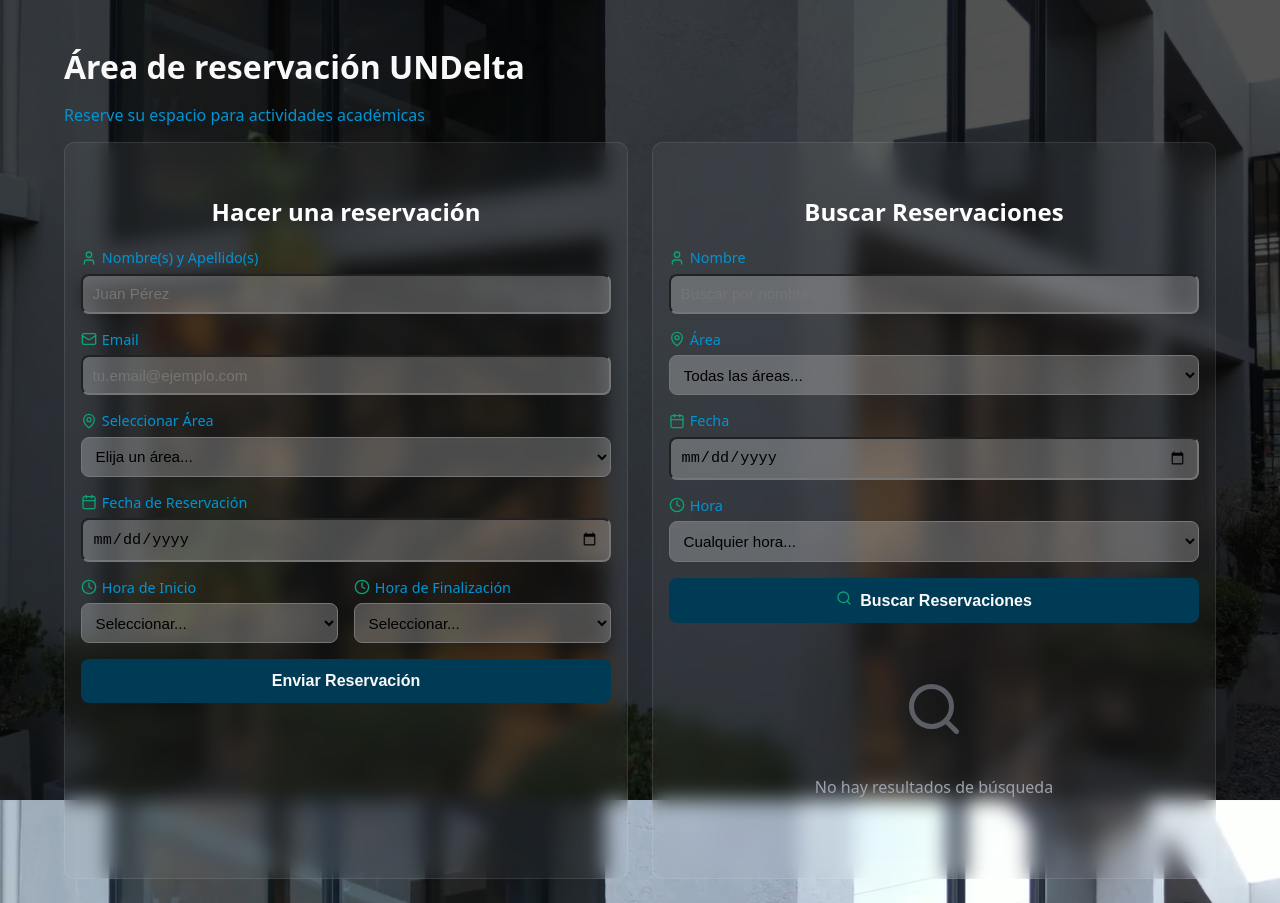
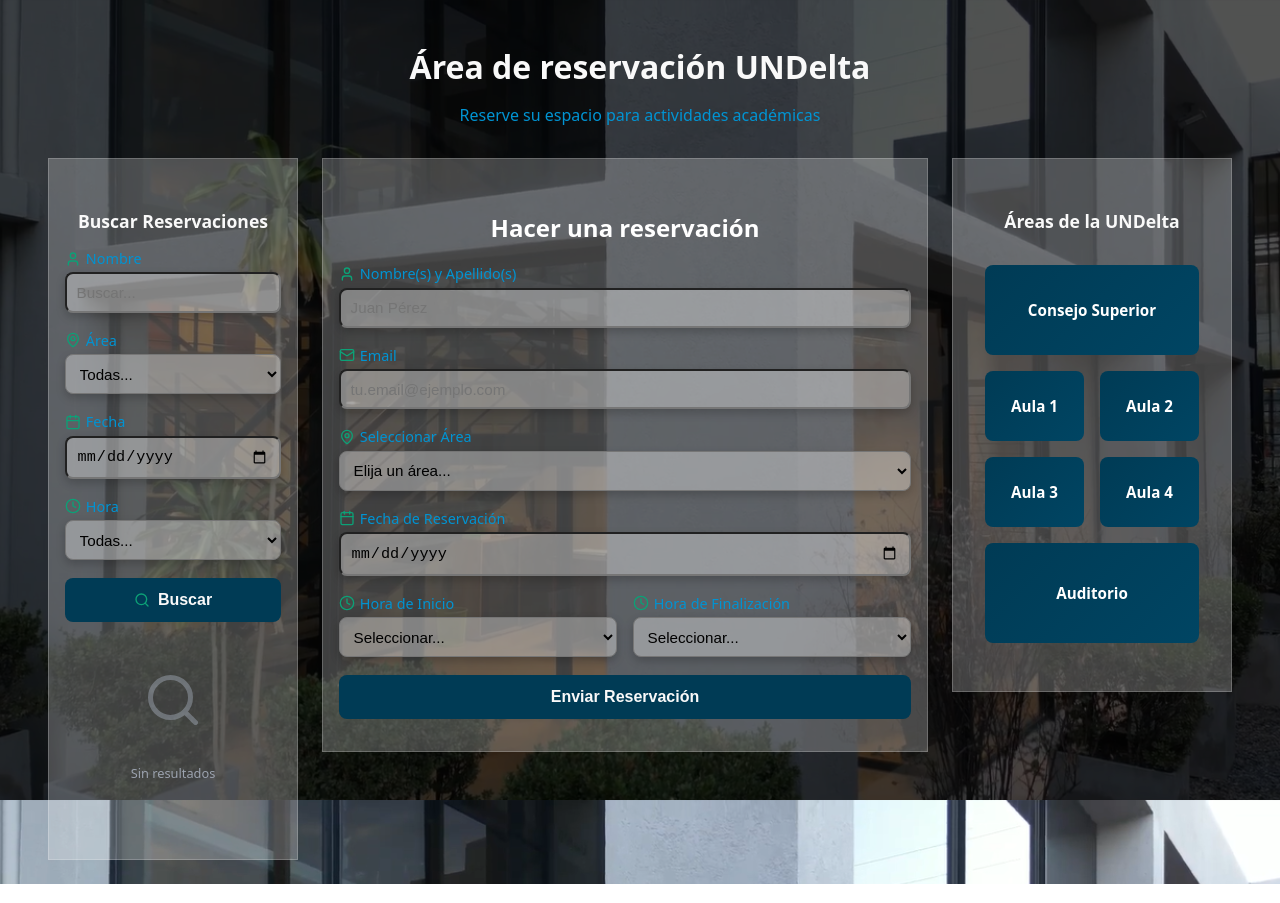
Before and after one commit to Sanchez-Mariano/Reservaciones-Undelta, a React (Create React App) app: page / in a window 1280 px wide. Built offline with nearby package versions, Linux system fonts and the light colour scheme.

Commit message:
nueva disposicion y apartado de area

```diff
--- a/src/menu/menu.css
+++ b/src/menu/menu.css
@@ -30,41 +30,445 @@
   z-index: -1;
 }
 
-.header h1 { font-size: 2rem; font-weight: bold; color: #f9f9f9; margin-bottom: 0.5rem; }
+.header {
+  text-align: center;
+  margin-bottom: 2rem;
+}
 
-.header p { color: #0194d3; font-size: 1rem; }
+.header h1 {
+  font-size: 2rem;
+  font-weight: bold;
+  color: #f9f9f9;
+  margin-bottom: 0.5rem;
+}
+
+.header p {
+  color: #0194d3;
+  font-size: 1rem;
+}
 
 .container {
-  max-width: 1200px;
+  max-width: 1600px;
   margin: auto;
   padding: 1.5rem;
   width: calc(100% - 3rem);
 }
 
-
-.grid {
+/* Main 3-column layout */
+.main-layout {
   display: grid;
-  grid-template-columns: repeat(2, minmax(0, 1fr));
+  grid-template-columns: 280px 1fr 320px;
   gap: 1.5rem;
   color: #ffffff;
+  align-items: start;
+}
+
+/* Search Sidebar - Left */
+.search-sidebar {
+  position: sticky;
+  top: 1.5rem;
+}
+
+.sidebar-card {
+  max-height: calc(100vh - 3rem);
+  overflow-y: auto;
+  scrollbar-width: thin;
+}
+
+.sidebar-title {
+  font-size: 1.1rem;
+  font-weight: 600;
+  color: #f9f9f9;
+  margin-bottom: 1rem;
+  text-align: center;
+}
+
+/* Center Section - Reservation Form */
+.center-section {
+  min-width: 0;
+}
+
+/* Floor Plan - Right */
+.floor-plan-section {
+  position: sticky;
+  top: 1.5rem;
+}
+
+.floor-plan {
+  margin-top: 1rem;
+  padding: 1rem;
+  display: flex;
+  flex-direction: column;
+  gap: 1rem;
+  min-height: 400px;
+}
+
+.room {
+  background: linear-gradient(135deg, #003B55 0%, #004563 100%);
+  border-radius: 8px;
+  padding: 1rem;
+  text-align: center;
+  cursor: pointer;
+  transition: all 0.3s ease;
+  position: relative;
+  display: flex;
+  align-items: center;
+  justify-content: center;
+  min-height: 70px;
+}
+
+.room-name {
+  font-weight: 600;
+  color: #ffffff;
+  font-size: 0.95rem;
+}
+
+.room:hover,
+.room.hovered {
+  transform: scale(1.08);
+  background: linear-gradient(135deg, #003B55 0%, #013b2b 100%);
+  box-shadow: 0 8px 20px rgba(1, 148, 211, 0.4);
+  z-index: 10;
+}
+
+.room-row {
+  display: grid;
+  grid-template-columns: 1fr 1fr;
+  gap: 1rem;
+}
+
+.consejo {
+  min-height: 90px;
+}
+
+.auditorio {
+  min-height: 100px;
+}
+
+.aula {
+  min-height: 70px;
+}
+
+.room-tooltip {
+  position: absolute;
+  top: 50%;
+  left: 50%;
+  transform: translate(-50%, -50%);
+  background: rgba(0, 0, 0, 0.95);
+  padding: 0.75rem 1rem;
+  border-radius: 8px;
+  border: 2px solid #003B55;
+  z-index: 100;
+  pointer-events: none;
+  white-space: nowrap;
+  animation: fadeIn 0.2s ease;
+}
+
+.room-tooltip strong {
+  display: block;
+  color: #065f46;
+  margin-bottom: 0.25rem;
+  font-size: 0.9rem;
+}
+
+.room-tooltip p {
+  margin: 0;
+  color: #ffffff;
+  font-size: 0.85rem;
+}
+
+@keyframes fadeIn {
+  from {
+    opacity: 0;
+    transform: translate(-50%, -50%) scale(0.9);
+  }
+  to {
+    opacity: 1;
+    transform: translate(-50%, -50%) scale(1);
+  }
+}
+
+/* Card styling */
+.card {
+  text-align: center;
+  padding: 2rem 1rem;
+  background: rgba(255, 255, 255, 0.24);
+  border: 1px solid rgba(255, 255, 255, 0.2);
+  color: #ffffff;
+  transition: transform 0.3s ease, background 0.3s ease;
+}
+
+.form input,
+.form select {
+  outline: none;
+  background: rgba(255, 255, 255, 0.35);
 }
 
 
-.card {
-  text-align: center;
-  padding: 2rem 1rem;
-  background: rgba(255, 255, 255, 0.048);
-  border-radius: 10px;
-  backdrop-filter: blur(10px);
-  border: 1px solid rgba(255, 255, 255, 0.089);
-  transition: transform 0.3s ease, background 0.3s ease;
-  height: 100%;
-  overflow: hidden;
-  min-width: 0;
-  position: relative;
+.time-grid {
+  display: grid;
+  grid-template-columns: 1fr 1fr;
+  gap: 1rem;
 }
 
+.time-grid > div {
+  min-width: 0;
+}
 
+.form label {
+  font-size: 0.9rem;
+  font-weight: 500;
+  color: #0194d3;
+  display: flex;
+  align-items: center;
+  margin-bottom: 0.4rem;
+  justify-content: flex-start;
+}
+
+.icon {
+  width: 16px;
+  height: 16px;
+  margin-right: 0.3rem;
+  color: #0ca177;
+}
+
+/* Buttons */
+.btn {
+  width: 100%;
+  background: #003B55;
+  color: #f9f9f9;
+  padding: 0.8rem;
+  font-weight: 600;
+  border-radius: 0.5rem;
+  cursor: pointer;
+  transition: 0.3s ease-in-out;
+  border: none;
+  font-size: 1rem;
+  display: flex;
+  align-items: center;
+  justify-content: center;
+}
+
+.btn:hover:not(:disabled) {
+  background: #065f46;
+  transform: scale(1.02);
+}
+
+.btn:disabled {
+  opacity: 0.6;
+  cursor: not-allowed;
+}
+
+.btn-search {
+  font-size: 0.9rem;
+  padding: 0.7rem;
+}
+
+/* Success message */
+.success {
+  margin-top: 1rem;
+  background: #d1fae5;
+  border: 1px solid #065f46;
+  padding: 0.8rem;
+  border-radius: 0.5rem;
+  display: flex;
+  align-items: center;
+  color: #065f46;
+  font-weight: 500;
+}
+
+.success .icon {
+  color: #065f46;
+  margin-right: 0.5rem;
+}
+
+/* Search results */
+.search-results {
+  margin-top: 1rem;
+  max-height: 450px;
+  overflow-y: auto;
+  scrollbar-width: thin;
+  scrollbar-color: #0194d3 rgba(255, 255, 255, 0.1);
+}
+
+.search-results::-webkit-scrollbar {
+  width: 6px;
+}
+
+.search-results::-webkit-scrollbar-track {
+  background: rgba(255, 255, 255, 0.1);
+  border-radius: 10px;
+}
+
+.search-results::-webkit-scrollbar-thumb {
+  background: #0194d3;
+  border-radius: 10px;
+}
+
+.empty {
+  text-align: center;
+  color: #9ca3af;
+  padding: 2rem 1rem;
+}
+
+.empty-icon {
+  width: 50px;
+  height: 50px;
+  opacity: 0.4;
+  margin: auto;
+  margin-bottom: 0.5rem;
+}
+
+.reservations {
+  display: flex;
+  flex-direction: column;
+  gap: 0.75rem;
+}
+
+.reservation {
+  background: #ffffff;
+  border: 3px solid #003B55;
+  padding: 1rem;
+  border-radius: 0.5rem;
+  transition: 0.2s;
+}
+
+.reservation:hover {
+  box-shadow: 0 4px 10px rgba(0,0,0,0.2);
+  transform: translateY(-2px);
+}
+
+.reservation.compact {
+  padding: 0.75rem;
+}
+
+.reservation-header {
+  display: flex;
+  justify-content: space-between;
+  align-items: center;
+  margin-bottom: 0.5rem;
+  flex-wrap: wrap;
+  gap: 0.3rem;
+}
+
+.reservation-header h3,
+.reservation-header h4 {
+  font-weight: 600;
+  color: #003B55;
+  margin: 0;
+  font-size: 1rem;
+}
+
+.reservation-header h4 {
+  font-size: 0.9rem;
+}
+
+.reservation-info p {
+  font-size: 0.85rem;
+  color: #4b5563;
+  display: flex;
+  align-items: center;
+  margin: 0.3rem 0;
+}
+
+.compact-info p {
+  font-size: 0.8rem;
+}
+
+.reservation-info .icon {
+  width: 14px;
+  height: 14px;
+  margin-right: 0.4rem;
+  color: #0194d3;
+}
+
+/* Responsive design */
+@media (max-width: 1400px) {
+  .main-layout {
+    grid-template-columns: 250px 1fr 280px;
+  }
+}
+
+@media (max-width: 1200px) {
+  .main-layout {
+    grid-template-columns: 1fr;
+    gap: 1.5rem;
+  }
+
+  .search-sidebar,
+  .floor-plan-section {
+    position: static;
+  }
+
+  .sidebar-card {
+    max-height: none;
+  }
+
+  .floor-plan {
+    min-height: auto;
+  }
+}
+
+@media (max-width: 768px) {
+  .header h1 {
+    font-size: 1.6rem;
+  }
+
+  .header p {
+    font-size: 0.9rem;
+  }
+
+  .card {
+    padding: 1.5rem 1rem;
+  }
+
+  .container {
+    padding: 1rem;
+    width: calc(100% - 2rem);
+  }
+
+  .room-row {
+    grid-template-columns: 1fr;
+  }
+
+  .time-grid {
+    grid-template-columns: 1fr;
+  }
+}
+
+@media (max-width: 500px) {
+  .header h1 {
+    font-size: 1.4rem;
+  }
+
+  .card {
+    padding: 1rem;
+  }
+
+  .form input,
+  .form select {
+    font-size: 0.9rem;
+    padding: 0.5rem;
+  }
+
+  .btn {
+    font-size: 0.9rem;
+    padding: 0.7rem;
+  }
+
+  .room {
+    min-height: 60px;
+    font-size: 0.85rem;
+  }
+
+  .room-tooltip {
+    font-size: 0.8rem;
+    padding: 0.5rem 0.75rem;
+  }
+
+}
+
+/* Form styling */
 .form input,
 .form select {
   width: 100%;
@@ -76,8 +480,8 @@
   box-sizing: border-box;
   display: block;
   min-width: 0;
-  background: rgba(255, 255, 255, 0.24);
-  transition: transform 0.3s ease, background 0.3s ease;
+  box-shadow: 0 4px 10px rgba(0,0,0,0.2);
+  transform: translateY(-2px);
 }
 
 .time-grid > div {
--- a/src/menu/menu.jsx
+++ b/src/menu/menu.jsx
@@ -26,14 +26,15 @@
   const [showSuccess, setShowSuccess] = useState(false);
   const [loading, setLoading] = useState(false);
   const [searching, setSearching] = useState(false);
+  const [hoveredArea, setHoveredArea] = useState(null);
 
   const areas = [
-    { id: 'Aula 1', name: 'Aula 1', capacity: 'capacidad ""' },
-    { id: 'Aula 2', name: 'Aula 2', capacity: 'capacidad ""' },
-    { id: 'Aula 3', name: 'Aula 3', capacity: 'capacidad ""' },
-    { id: 'Aula 4', name: 'Aula 4', capacity: 'capacidad ""' },
-    { id: 'Auditorio', name: 'Auditorio', capacity: 'capacidad ""' },
-    { id: 'Consejo Superior', name: 'Consejo Superior', capacity: 'capacidad ""' },
+    { id: 'Aula 1', name: 'Aula 1'},
+    { id: 'Aula 2', name: 'Aula 2'},
+    { id: 'Aula 3', name: 'Aula 3'},
+    { id: 'Aula 4', name: 'Aula 4'},
+    { id: 'Auditorio', name: 'Auditorio'},
+    { id: 'Consejo Superior', name: 'Consejo Superior'},
   ];
 
   const timeSlots = [
@@ -70,7 +71,6 @@
       return;
     }
 
-    // Validar email
     const emailRegex = /^[^\s@]+@[^\s@]+\.[^\s@]+$/;
     if (!emailRegex.test(formData.email)) {
       alert('Por favor ingrese un email válido');
@@ -80,7 +80,6 @@
     setLoading(true);
 
     try {
-      // Guardar en Firestore
       const docRef = await addDoc(collection(db, 'reservations'), {
         ...formData,
         status: 'pendiente',
@@ -88,7 +87,6 @@
         createdAt: new Date().toISOString()
       });
 
-      // Enviar email de confirmación
       const sendEmail = httpsCallable(functions, 'sendReservationEmail');
       await sendEmail({
         email: formData.email,
@@ -123,7 +121,6 @@
   const handleSearch = async (e) => {
     e.preventDefault();
 
-    // Validar que al menos un campo esté lleno
     if (!searchParams.name && !searchParams.area && !searchParams.date && !searchParams.startTime) {
       alert('Por favor ingrese al menos un criterio de búsqueda');
       return;
@@ -135,7 +132,6 @@
       let q = collection(db, 'reservations');
       const conditions = [];
 
-      // Construir query con los parámetros proporcionados
       if (searchParams.area) {
         conditions.push(where('area', '==', searchParams.area));
       }
@@ -146,7 +142,6 @@
         conditions.push(where('startTime', '==', searchParams.startTime));
       }
 
-      // Crear query con condiciones
       if (conditions.length > 0) {
         q = query(collection(db, 'reservations'), ...conditions, orderBy('timestamp', 'desc'));
       } else {
@@ -159,7 +154,6 @@
         ...doc.data()
       }));
 
-      // Filtrar por nombre en el cliente
       if (searchParams.name) {
         results = results.filter(r =>
           r.name.toLowerCase().includes(searchParams.name.toLowerCase())
@@ -213,8 +207,106 @@
         <p>Reserve su espacio para actividades académicas</p>
       </div>
 
-      <div className="grid">
-        {/* Reservation Form */}
+      <div className="main-layout">
+        {/* Search Sidebar */}
+        <aside className="search-sidebar">
+          <div className="card sidebar-card">
+            <h3 className="sidebar-title">Buscar Reservaciones</h3>
+            <form onSubmit={handleSearch} className="form">
+              <div>
+                <label>
+                  <User className="icon" /> Nombre
+                </label>
+                <input
+                  type="text"
+                  name="name"
+                  value={searchParams.name}
+                  onChange={handleSearchChange}
+                  placeholder="Buscar..."
+                />
+              </div>
+
+              <div>
+                <label>
+                  <MapPin className="icon" /> Área
+                </label>
+                <select
+                  name="area"
+                  value={searchParams.area}
+                  onChange={handleSearchChange}
+                >
+                  <option value="">Todas...</option>
+                  {areas.map(area => (
+                    <option key={area.id} value={area.id}>
+                      {area.name}
+                    </option>
+                  ))}
+                </select>
+              </div>
+
+              <div>
+                <label>
+                  <Calendar className="icon" /> Fecha
+                </label>
+                <input
+                  type="date"
+                  name="date"
+                  value={searchParams.date}
+                  onChange={handleSearchChange}
+                />
+              </div>
+
+              <div>
+                <label>
+                  <Clock className="icon" /> Hora
+                </label>
+                <select
+                  name="startTime"
+                  value={searchParams.startTime}
+                  onChange={handleSearchChange}
+                >
+                  <option value="">Todas...</option>
+                  {timeSlots.map(time => (
+                    <option key={time} value={time}>{time}</option>
+                  ))}
+                </select>
+              </div>
+
+              <button type="submit" className="btn btn-search" disabled={searching}>
+                <Search className="icon" style={{ marginRight: '0.5rem' }} />
+                {searching ? 'Buscando...' : 'Buscar'}
+              </button>
+            </form>
+
+            <div className="search-results">
+              {searchResults.length === 0 ? (
+                <div className="empty">
+                  <Search className="empty-icon" />
+                  <p style={{ fontSize: '0.8rem' }}>Sin resultados</p>
+                </div>
+              ) : (
+                <div className="reservations">
+                  {searchResults.map(reservation => (
+                    <div key={reservation.id} className="reservation compact">
+                      <div className="reservation-header">
+                        <h4>{reservation.name}</h4>
+                        {getStatusBadge(reservation.status)}
+                      </div>
+                      <div className="reservation-info compact-info">
+                        <p><MapPin className="icon" /> {getAreaName(reservation.area)}</p>
+                        <p><Calendar className="icon" /> {new Date(reservation.date).toLocaleDateString()}</p>
+                        <p><Clock className="icon" /> {reservation.startTime}-{reservation.endTime}</p>
+                      </div>
+                    </div>
+                  ))}
+                </div>
+              )}
+            </div>
+          </div>
+        </aside>
+
+        {/* Reservation Form Center */}
+        <div className="center-section">
           <div className="card">
             <h2>Hacer una reservación</h2>
             <form onSubmit={handleSubmit} className="form">
@@ -256,7 +348,7 @@
                   <option value="">Elija un área...</option>
                   {areas.map(area => (
                     <option key={area.id} value={area.id}>
-                    {area.name} - {area.capacity}
+                      {area.name}
                     </option>
                   ))}
                 </select>
@@ -321,103 +413,103 @@
               </div>
             )}
           </div>
-
-        {/* Search Form */}
-        <div className="card">
-          <h2>Buscar Reservaciones</h2>
-          <form onSubmit={handleSearch} className="form">
-            <div>
-              <label>
-                <User className="icon" /> Nombre
-              </label>
-              <input
-                type="text"
-                name="name"
-                value={searchParams.name}
-                onChange={handleSearchChange}
-                placeholder="Buscar por nombre..."
-              />
         </div>
 
-            <div>
-              <label>
-                <MapPin className="icon" /> Área
-              </label>
-              <select
-                name="area"
-                value={searchParams.area}
-                onChange={handleSearchChange}
+        {/* Interactive Floor Plan */}
+        <aside className="floor-plan-section">
+          <div className="card">
+            <h3 className="sidebar-title">Áreas de la UNDelta</h3>
+            <div className="floor-plan">
+              <div
+                className={`room consejo ${hoveredArea === 'Consejo Superior' ? 'hovered' : ''}`}
+                onMouseEnter={() => setHoveredArea('Consejo Superior')}
+                onMouseLeave={() => setHoveredArea(null)}
               >
-                <option value="">Todas las áreas...</option>
-                {areas.map(area => (
-                  <option key={area.id} value={area.id}>
-                    {area.name}
-                  </option>
-                ))}
-              </select>
+                <span className="room-name">Consejo Superior</span>
+                {hoveredArea === 'Consejo Superior' && (
+                  <div className="room-tooltip">
+                    <strong>Consejo Superior</strong>
+                    <p>Capacidad: 20 personas</p>
+                  </div>
+                )}
               </div>
 
-            <div>
-              <label>
-                <Calendar className="icon" /> Fecha
-              </label>
-              <input
-                type="date"
-                name="date"
-                value={searchParams.date}
-                onChange={handleSearchChange}
-              />
+              <div className="room-row">
+                <div
+                  className={`room aula ${hoveredArea === 'Aula 1' ? 'hovered' : ''}`}
+                  onMouseEnter={() => setHoveredArea('Aula 1')}
+                  onMouseLeave={() => setHoveredArea(null)}
+                >
+                  <span className="room-name">Aula 1</span>
+                  {hoveredArea === 'Aula 1' && (
+                    <div className="room-tooltip">
+                      <strong>Aula 1</strong>
+                      <p>Capacidad: 30 personas</p>
+                    </div>
+                  )}
                 </div>
 
-            <div>
-              <label>
-                <Clock className="icon" /> Hora
-              </label>
-              <select
-                name="startTime"
-                value={searchParams.startTime}
-                onChange={handleSearchChange}
+                <div
+                  className={`room aula ${hoveredArea === 'Aula 2' ? 'hovered' : ''}`}
+                  onMouseEnter={() => setHoveredArea('Aula 2')}
+                  onMouseLeave={() => setHoveredArea(null)}
                 >
-                <option value="">Cualquier hora...</option>
-                {timeSlots.map(time => (
-                  <option key={time} value={time}>{time}</option>
-                ))}
-              </select>
-            </div>
-
-            <button type="submit" className="btn" disabled={searching}>
-              <Search className="icon" style={{ marginRight: '0.5rem' }} />
-              {searching ? 'Buscando...' : 'Buscar Reservaciones'}
-            </button>
-          </form>
-
-          {/* Search Results */}
-          <div style={{ marginTop: '1.5rem' }}>
-            {searchResults.length === 0 ? (
-              <div className="empty">
-                <Search className="empty-icon" />
-                <p>No hay resultados de búsqueda</p>
-              </div>
-            ) : (
-              <div className="reservations">
-                {searchResults.map(reservation => (
-                  <div key={reservation.id} className="reservation">
-                    <div className="reservation-header">
-                      <h3>{reservation.name}</h3>
-                      {getStatusBadge(reservation.status)}
-                    </div>
-                    <div className="reservation-info">
-                      <p><Mail className="icon" /> {reservation.email}</p>
-                      <p><MapPin className="icon" /> {getAreaName(reservation.area)}</p>
-                      <p><Calendar className="icon" /> {new Date(reservation.date).toLocaleDateString()}</p>
-                      <p><Clock className="icon" /> {reservation.startTime} - {reservation.endTime}</p>
-                    </div>
-                  </div>
-                ))}
+                  <span className="room-name">Aula 2</span>
+                  {hoveredArea === 'Aula 2' && (
+                    <div className="room-tooltip">
+                      <strong>Aula 2</strong>
+                      <p>Capacidad: 45 personas</p>
                     </div>
                   )}
                 </div>
               </div>
+
+              <div className="room-row">
+                <div
+                  className={`room aula ${hoveredArea === 'Aula 3' ? 'hovered' : ''}`}
+                  onMouseEnter={() => setHoveredArea('Aula 3')}
+                  onMouseLeave={() => setHoveredArea(null)}
+                >
+                  <span className="room-name">Aula 3</span>
+                  {hoveredArea === 'Aula 3' && (
+                    <div className="room-tooltip">
+                      <strong>Aula 3</strong>
+                      <p>Capacidad: 25 personas</p>
+                    </div>
+                  )}
+                </div>
+
+                <div
+                  className={`room aula ${hoveredArea === 'Aula 4' ? 'hovered' : ''}`}
+                  onMouseEnter={() => setHoveredArea('Aula 4')}
+                  onMouseLeave={() => setHoveredArea(null)}
+                >
+                  <span className="room-name">Aula 4</span>
+                  {hoveredArea === 'Aula 4' && (
+                    <div className="room-tooltip">
+                      <strong>Aula 4</strong>
+                      <p>Capacidad: 30 personas</p>
+                    </div>
+                  )}
+                </div>
+              </div>
+
+              <div
+                className={`room auditorio ${hoveredArea === 'Auditorio' ? 'hovered' : ''}`}
+                onMouseEnter={() => setHoveredArea('Auditorio')}
+                onMouseLeave={() => setHoveredArea(null)}
+              >
+                <span className="room-name">Auditorio</span>
+                {hoveredArea === 'Auditorio' && (
+                  <div className="room-tooltip">
+                    <strong>Auditorio</strong>
+                    <p>Capacidad: 90 personas</p>
+                  </div>
+                )}
+              </div>
+            </div>
+          </div>
+        </aside>
       </div>
     </div>
   );
```
Lines whose indentation alone changed are shown as unchanged.
